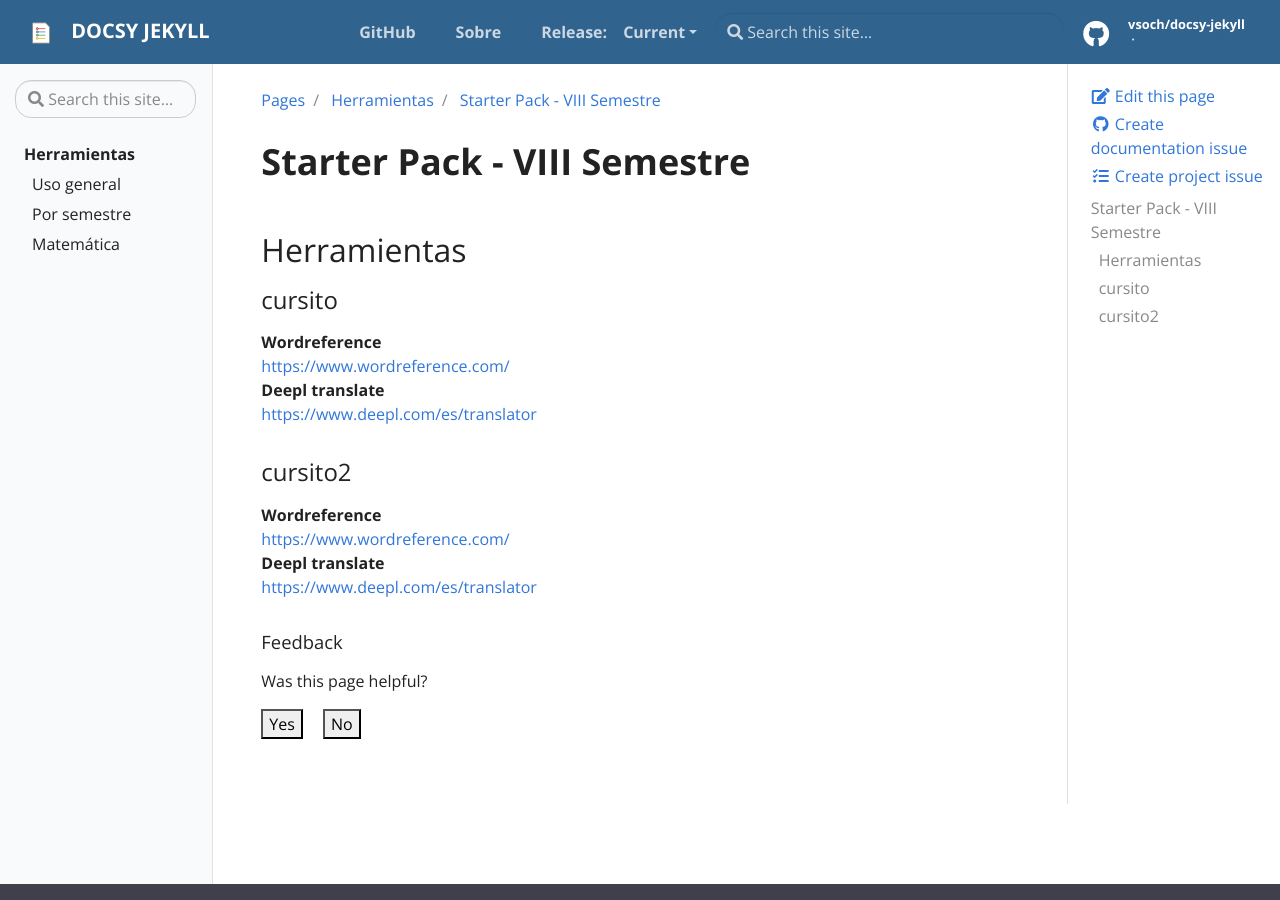
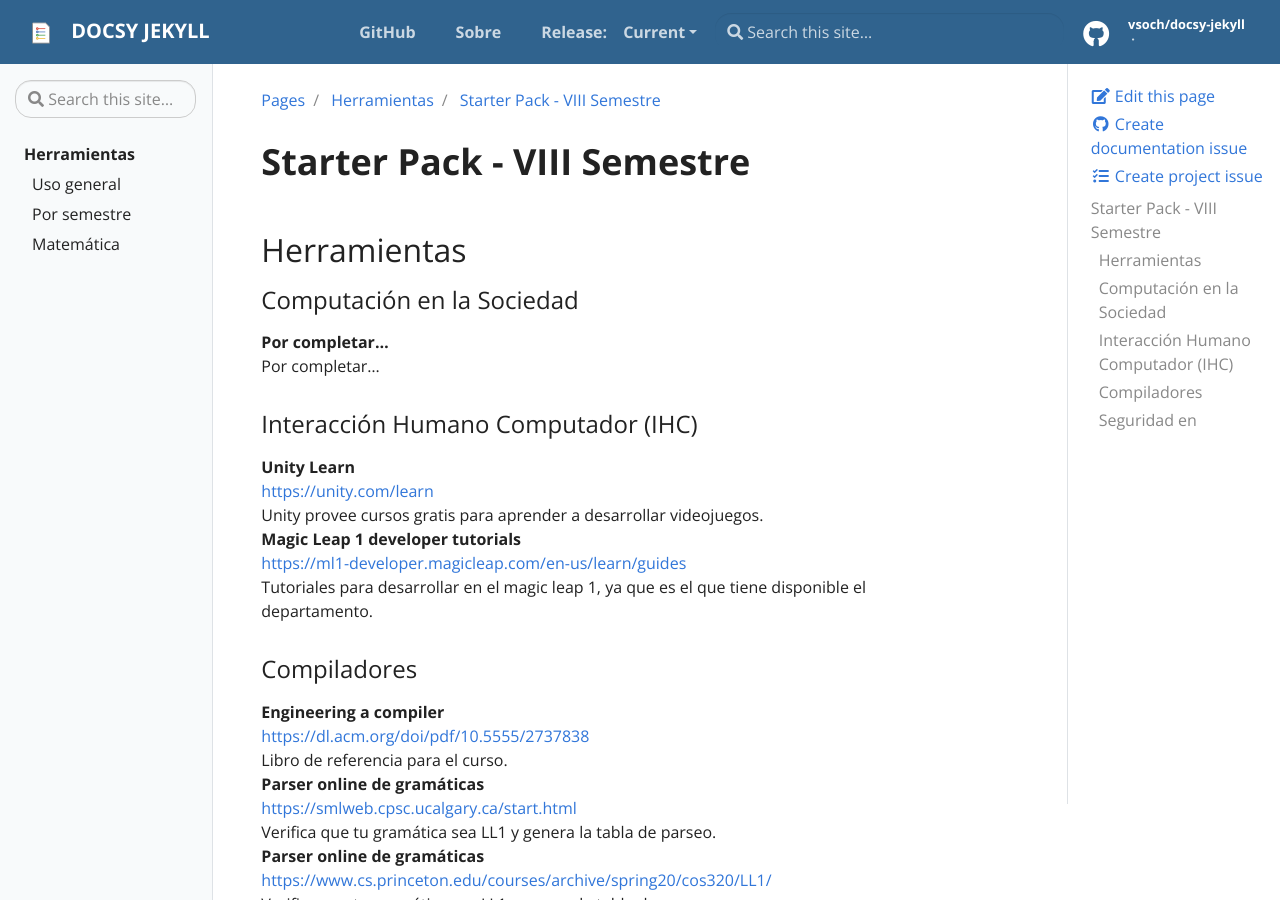
Before and after one commit to ACMUCSP/starter-pack, a Jekyll site: the page built from pages/herramientas/VIII-semestre.md, in a window 1280 px wide and 900 px high. Built offline with Jekyll 4.4.1, drawn with Linux system fonts in a browser that asks for light colours; our own code applies the rules of GitHub Pages for plain Markdown files; some of the changed text lies outside the part shown.

Commit message:
Se finalizó de agregar el temario de los cursos para el séptimo semestre y se empezó a añadir los del octavo

```diff
--- a/_data/starter-pack-tools/por-cursos/VII-semestre.yml
+++ b/_data/starter-pack-tools/por-cursos/VII-semestre.yml
@@ -47,3 +47,13 @@
     - nombre: Learn Haskell
       enlace: http://learnyouahaskell.com/introduction
       descripcion: Página web para aprender Haskell con ejemplos de código.
+- nombre: "Metodología de la investigación"
+  herramientas:
+    - nombre: "How to Start a Research Work in Computer Science: A Framework For Beginners"
+      enlace: https://www.escholar.manchester.ac.uk/api/datastream?publicationPid=uk-ac-man-scw:231841&datastreamId=FULL-TEXT.PDF
+      descripcion: Paper guía para empezar en la investigación en ciencia de la computación, te ayuda a escoger tu tema de investigación.
+- nombre: "Liderazgo"
+  herramientas:
+    - nombre: Por completar...
+      enlace:
+      descripcion: Por completar...
--- a/_data/starter-pack-tools/por-cursos/VIII-semestre.yml
+++ b/_data/starter-pack-tools/por-cursos/VIII-semestre.yml
@@ -1,14 +1,32 @@
-- nombre: "cursito"
+- nombre: "Computación en la Sociedad"
   herramientas:
-    - nombre: Wordreference
-      enlace: https://www.wordreference.com/
-      descripcion: Lorem ipsum
-    - nombre: Deepl translate
-      enlace: https://www.deepl.com/es/translator
-- nombre: "cursito2"
+    - nombre: Por completar...
+      enlace:
+      descripcion: Por completar...
+- nombre: "Interacción Humano Computador (IHC)"
   herramientas:
-    - nombre: Wordreference
-      enlace: https://www.wordreference.com/
-      descripcion: Lorem ipsum
-    - nombre: Deepl translate
-      enlace: https://www.deepl.com/es/translator
+    - nombre: Unity Learn
+      enlace: https://unity.com/learn
+      descripcion: Unity provee cursos gratis para aprender a desarrollar videojuegos.
+    - nombre: Magic Leap 1 developer tutorials
+      enlace: https://ml1-developer.magicleap.com/en-us/learn/guides
+      descripcion: Tutoriales para desarrollar en el magic leap 1, ya que es el que tiene disponible el departamento.
+- nombre: "Compiladores"
+  herramientas:
+    - nombre: Engineering a compiler
+      enlace: https://dl.acm.org/doi/pdf/10.5555/2737838
+      descripcion: Libro de referencia para el curso.
+    - nombre: Parser online de gramáticas
+      enlace: https://smlweb.cpsc.ucalgary.ca/start.html
+      descripcion: Verifica que tu gramática sea LL1 y genera la tabla de parseo.
+    - nombre: Parser online de gramáticas
+      enlace: https://www.cs.princeton.edu/courses/archive/spring20/cos320/LL1/
+      descripcion: Verifica que tu gramática sea LL1 y genera la tabla de parseo.
+- nombre: "Seguridad en"
+  herramientas:
+    - nombre: Engineering a compiler
+      enlace: https://dl.acm.org/doi/pdf/10.5555/2737838
+      descripcion: Libro de referencia para el curso.
+    - nombre: Parser online de gramáticas
+      enlace: https://smlweb.cpsc.ucalgary.ca/start.html
+      descripcion: Verifica que tu gramática sea LL1 y genera la tabla de parseo.
--- a/pages/herramientas/VIII-semestre.md
+++ b/pages/herramientas/VIII-semestre.md
@@ -15,14 +15,14 @@
         **{{ herramienta.nombre }}** <br>
 
         {%- if herramienta.enlace -%}
-            <a href="{{ herramienta.enlace }}">
+            <a href="{{ herramienta.enlace }}" target="_blank">
                 {{ herramienta.enlace }}
             </a>
             <br>
         {%- endif -%}
 
-        {%- if herramienta.extra -%}
-            {{ herramienta.extra }} <br>
+        {%- if herramienta.descripcion -%}
+            {{ herramienta.descripcion }} <br>
         {%- endif -%}
 
     {%- endif -%}
```
Also changed, not shown: pages/herramientas/VII-semestre.md (+1 -1 lines).
